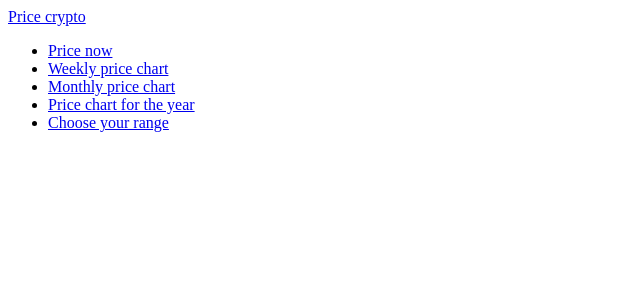
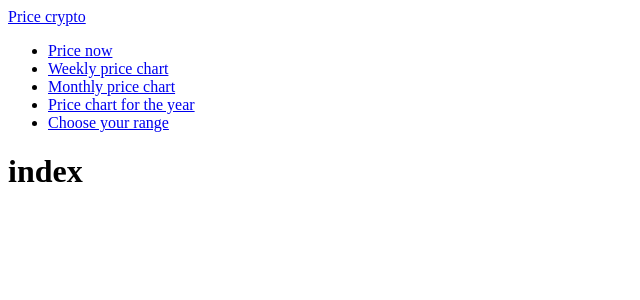
Before and after one commit to AlexMurrr/priceCryptoNuxt3, a Nuxt app: page / in a window 1280 px wide. Shown: the top 300 px of the page, without its empty margins (0-640 px from the left). Built offline with nearby package versions, Linux system fonts and the light colour scheme.

Commit message:
feat: create page index.vue

```diff
--- /dev/null
+++ b/pages/index.vue
@@ -0,0 +1,11 @@
+<template>
+    <div>
+      <h1>index</h1>
+    </div>
+  </template>
+
+  <script>
+  export default {
+    name: 'monthPage',
+  }
+  </script>
```
